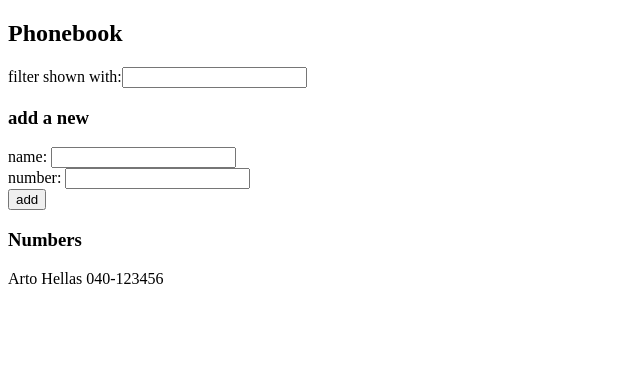
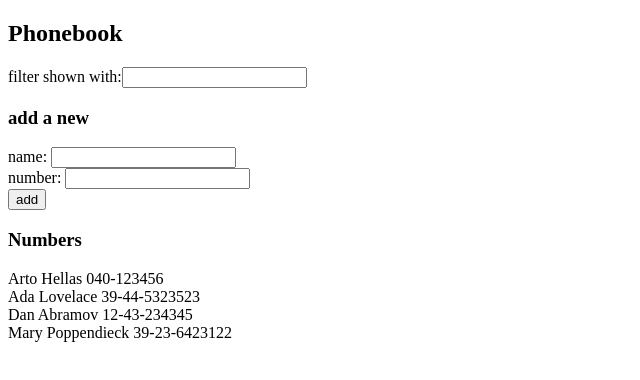
Before and after one commit to nazirua/part2, a React (Create React App) app in the folder phonebook/: page / in a window 1280 px wide. Shown: the top 380 px of the page, without its empty margins (0-640 px from the left). Built offline with nearby package versions, Linux system fonts and the light colour scheme; data requests are answered from the project's data file.

Commit message:
Add step6

```diff
--- /dev/null
+++ b/phonebook/db.json
@@ -0,0 +1,24 @@
+{
+    "persons":[
+      {
+        "name": "Arto Hellas",
+        "number": "040-123456",
+        "id": 1
+      },
+      {
+        "name": "Ada Lovelace",
+        "number": "39-44-5323523",
+        "id": 2
+      },
+      {
+        "name": "Dan Abramov",
+        "number": "12-43-234345",
+        "id": 3
+      },
+      {
+        "name": "Mary Poppendieck",
+        "number": "39-23-6423122",
+        "id": 4
+      }
+    ]
+  }
--- a/phonebook/src/App.js
+++ b/phonebook/src/App.js
@@ -1,6 +1,8 @@
 import React from 'react';
-import { useState } from 'react'
-// import Demo2 from './Demo2';
+import { useState, useEffect} from 'react'
+import axios from 'axios'
+
+
 
 const filteredNames = (query, persons) => {
   if(!query){
@@ -59,13 +61,21 @@
 
 const App = () => {
 
-  const [persons, setPersons] = useState([
-    { name: 'Arto Hellas', number: '040-123456' }
-
-  ])
+  const [persons, setPersons] = useState([])
   const [newName, setNewName] = useState('')
   const [newNumber, setNewNumber] = useState('')
   const [query, setQuery] = useState('')
+
+  useEffect(() => {
+    console.log('Effects')
+    axios
+    .get('http://localhost:3001/persons')
+    .then(response => {
+      console.log('Promise fulfiled')
+      setPersons(response.data)
+    })
+  }, [])
+  console.log('render', persons.length, 'persons')
 
 
   const addPerson = (event) => {
--- a/phonebook/src/index.js
+++ b/phonebook/src/index.js
@@ -2,8 +2,8 @@
 import App from './App';
 
 
+
 ReactDOM.render(
-
     <App />,
   document.getElementById('root')
 );
```
Also changed, not shown: phonebook/package.json (+7 -2 lines), phonebook/src/components/People.js (added), 2 other files (tests, documents, lock files or other folders).
